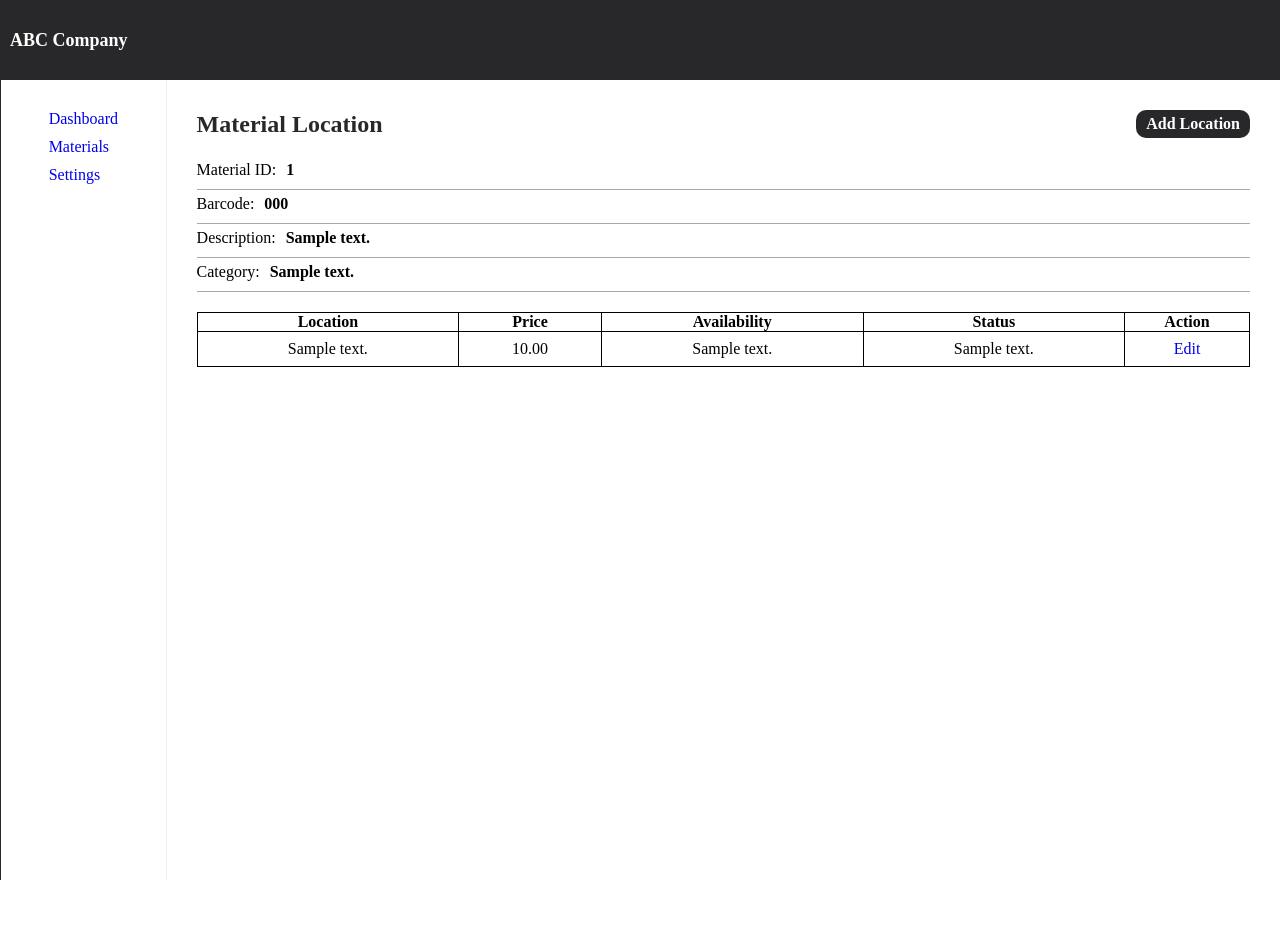
After one commit to cftiangco/abc-company-php, a PHP site: page /dashboard/materials/material-location.php?id=1 in a window 1280 px wide. The commit adds this page. Run offline with PHP 8.4, Linux system fonts and the light colour scheme; tables that the repository leaves empty hold one stand-in row (values such as "Sample post").

Commit message:
added material location partial

```diff
--- a/assets/css/styles.css
+++ b/assets/css/styles.css
@@ -81,6 +81,10 @@ html, body, * {
     text-decoration: none!important;
 }
 
+.text-dark {
+    color: var(--black);
+}
+
 .box .box-content {
     display: flex;
     align-items: center;
@@ -102,6 +106,18 @@ html, body, * {
     display: flex;
 }
 
+.items-center {
+    align-items: center;
+}
+
+.justify-center {
+    justify-content: center;
+}
+
+.justify-between {
+    justify-content: space-between;
+}
+
 .flex-col {
     flex-direction: column;
 }
@@ -120,6 +136,14 @@ html, body, * {
 
 .mt-12 {
     margin-top: 12px;
+}
+
+.hidden {
+    display: none!important;
+}
+
+.block {
+    display: block!important;
 }
 
 .text-input {
@@ -182,3 +206,53 @@ html, body, * {
     padding:8px;
     text-align: center;
 }
+
+.key-value {
+    width:100%;
+    border-bottom: 1px solid #aaa;
+    padding-bottom: 10px;
+    margin-top: 5px;
+}
+
+.action-button {
+    text-decoration: none;
+    cursor: pointer;
+    font-weight: bold;
+    outline:none;
+    border-radius: 10px;
+    color: var(--white);
+    background-color: var(--black);
+    padding:5px 10px;
+    font-size: 16px;
+}
+
+.modal {
+    background-color: rgba(0, 0, 0, 0.5);
+    height:100%;
+    width:100%;
+    position: fixed;
+    z-index: 10;
+    top:0;
+    bottom: 0;
+    right: 0;
+    left: 0;
+    display: flex;
+}
+
+.modal .modal-container {
+    height: 100%;
+    width: 100%;
+    z-index: 20;
+    display: flex;
+    justify-content: center;
+    align-items: center;
+}
+
+.modal .modal-container .modal-content{
+    z-index: 30;
+    min-width: 200px;
+    min-height: 200px;
+    background-color: var(--white);
+    padding: 20px;
+    border-radius: 10px;
+}
--- a/dashboard/index.php
+++ b/dashboard/index.php
@@ -14,7 +14,7 @@
 
     <div class="container"> <!-- container -->
 
-        <h1>Dashboard</h1>
+        <h1 class="text-dark">Dashboard</h1>
 
     </div> <!-- end container -->
 
--- /dev/null
+++ b/dashboard/materials/edit-material-to-location.php
@@ -0,0 +1 @@
+edit material location
--- a/dashboard/materials/index.php
+++ b/dashboard/materials/index.php
@@ -13,7 +13,7 @@
     <?php include '../../partials/sidebar.php'; ?>
 
     <div class="container"> <!-- container -->
-        <h1>Manage Materials</h1>
+        <h1 class="text-dark">Manage Materials</h1>
         <br>
 
         <div class="flex">
--- a/dashboard/materials/list.php
+++ b/dashboard/materials/list.php
@@ -44,7 +44,7 @@
                             <td><?= $row->description ?></td>
                             <td>
                                 <a href="/abc/dashboard/materials/edit.php?id=<?= $row->id ?>" class="li-none">Edit</a>
-                                <a href="/abc/dashboard/materials/view.php?id=<?= $row->id ?>" class="li-none">View</a>
+                                <a href="/abc/dashboard/materials/material-location.php?id=<?= $row->id ?>" class="li-none">Locations</a>
                             </td>
                         </tr>
                     <?php endforeach; ?>
--- /dev/null
+++ b/dashboard/materials/material-location.php
@@ -0,0 +1,156 @@
+<?php
+    include '../../models/Material.php';
+    include '../../models/MaterialLocation.php';
+
+    $material = new Material();
+    $materialLocation = new MaterialLocation();
+
+    $materialLocationData = $materialLocation->fetchAllByMaterialId($_GET['id']);
+    $data = $material->fetchOneWithCategory($_GET['id']);
+?>
+
+
+<?php include '../../partials/header.php'; ?>
+
+
+<header class="header">
+    <div>
+        <h1>ABC Company</h1>
+    </div>
+</header>
+
+
+<div class="main">
+
+    <?php include '../../partials/sidebar.php'; ?>
+
+    <div class="container"> <!-- container -->
+
+        <div class="title flex items-center justify-between">
+            <h2 class="text-dark">Material Location</h2>
+            <!-- <button class="action-button" id="btn-add">Add Location</button> -->
+            <a href="/abc/dashboard/materials/add-material-to-location.php?id=<?= $_GET['id'] ?>" class="action-button">Add Location</a>
+        </div>
+
+        <br/>
+
+
+        <div class="key-value flex">
+            <p>Material ID:</p>
+            <h4><?= $data->id ?></h4>
+        </div>
+
+        <div class="key-value flex">
+            <p>Barcode:</p>
+            <h4><?= $data->barcode ?></h4>
+        </div>
+
+        <div class="key-value flex">
+            <p>Description:</p>
+            <h4><?= $data->description ?></h4>
+        </div>
+
+        <div class="key-value flex">
+            <p>Category:</p>
+            <h4><?= $data->category ?></h4>
+        </div>
+
+        <div class="table-container">
+            <table class="table-bordered">
+                <thead>
+                    <tr>
+                        <th>Location</th>
+                        <th>Price</th>
+                        <th>Availability</th>
+                        <th>Status</th>
+                        <th>Action</th>
+                    </tr>
+                </thead>
+                <tbody id="table-body">
+                    <?php foreach($materialLocationData as $row): ?>
+                        <tr>
+                            <td><?= $row->location ?></td>
+                            <td><?= $row->price ?></td>
+                            <td><?= $row->availability ?></td>
+                            <td><?= $row->status ?></td>
+                            <td>
+                                <a href="/abc/dashboard/materials/edit-material-to-location.php?id=<?=$row->id?>" class="li-none">Edit</a>
+                            </td>
+                        </tr>
+                    <?php endforeach; ?>
+                </tbody>
+            </table>
+        </div>
+
+
+    </div> <!-- end container -->
+
+</div>
+
+<div class="modal hidden" id="modal">
+    <div class="modal-container">
+        <div class="modal-content">
+
+            <div class="modal-header flex justify-between items-center">
+                <h3>Materials</h3>
+                <button class="action-button" id="btn-close">Close</button>
+            </div>
+
+            <div class="modal-body">
+                <div class="table-container">
+                    <table class="table-bordered">
+                        <thead>
+                            <tr>
+                                <th>Material ID</th>
+                                <th>Barcode</th>
+                                <th>Category</th>
+                                <th>Description</th>
+                                <th>Action</th>
+                            </tr>
+                        </thead>
+                        <tbody id="table-body">
+                            <?php foreach($material->fetchAllWithCategories() as $row): ?>
+                                <tr>
+                                    <td><?= $row->id ?></td>
+                                    <td><?= $row->barcode ?></td>
+                                    <td><?= $row->category ?></td>
+                                    <td><?= $row->description ?></td>
+                                    <td>
+                                        <button class="action-button selected" id="btn-select" data-id="<?= $row->id ?>" data-description="<?= $row->description ?>">Select</button>
+                                    </td>
+                                </tr>
+                            <?php endforeach; ?>
+                        </tbody>
+                    </table>
+                </div>
+        </div>
+    </div>
+</div>
+
+<script src="https://cdnjs.cloudflare.com/ajax/libs/jquery/3.7.1/jquery.min.js" integrity="sha512-v2CJ7UaYy4JwqLDIrZUI/4hqeoQieOmAZNXBeQyjo21dadnwR+8ZaIJVT8EE2iyI61OV8e6M8PP2/4hpQINQ/g==" crossorigin="anonymous" referrerpolicy="no-referrer"></script>
+<script>
+    $(document).ready(function() {
+
+        $("#btn-add").click(function() {
+            $("#modal").removeClass("hidden");
+        });
+
+        $("#btn-close").click(function() {
+                $("#modal").removeClass("block");
+                $("#modal").addClass("hidden");
+        });
+
+        $("#table-body").on("click", ".selected", function() {
+                let id = $(this).data("id");
+                let description = $(this).data("description");
+                console.log(id,description)
+
+                $("#material-description").val(description);
+                $("#material-id").val(id);
+
+                $("#modal").addClass("hidden");
+            });
+    });
+</script>
+
+<?php include '../../partials/footer.php'; ?>
--- a/models/Material.php
+++ b/models/Material.php
@@ -20,4 +20,9 @@ class Material extends Main {
         INNER JOIN categories ON materials.category_id = categories.id;")->fetchAll(PDO::FETCH_OBJ);
     }
 
+    public function fetchOneWithCategory($id) {
+        return $this->db->query("SELECT materials.*, categories.description as category FROM materials
+        INNER JOIN categories ON materials.category_id = categories.id WHERE materials.id = '{$id}';")->fetch(PDO::FETCH_OBJ);
+    }
+
 }
--- /dev/null
+++ b/models/MaterialLocation.php
@@ -0,0 +1,25 @@
+<?php
+error_reporting(E_ALL);
+ini_set('display_errors', 1);
+
+require_once('Main.php');
+
+class MaterialLocation extends Main {
+    public $table = "material_location";
+
+    public function __construct() {
+        parent::__construct();
+    }
+
+    public function fetchAllByMaterialId($materialId) {
+        return $this->db->query("SELECT material_location.*,
+        locations.description as `location`,
+        availability.description as `availability`,
+        material_location_status.description as `status`
+        FROM material_location
+        INNER JOIN locations ON locations.id = material_location.location_id
+        INNER JOIN availability ON availability.id = material_location.availability_id
+        INNER JOIN material_location_status ON material_location_status.id = material_location.material_location_status_id
+        WHERE material_location.material_id = $materialId;")->fetchAll(PDO::FETCH_OBJ);
+    }
+}
--- a/partials/sidebar.php
+++ b/partials/sidebar.php
@@ -9,11 +9,5 @@
         <li>
             <a class="li-none" href="#">Settings</a>
         </li>
-        <li>
-            <a class="li-none" href="#">Users</a>
-        </li>
-        <li>
-            <a class="li-none" href="#">Logout</a>
-        </li>
     </ul>
 </div>
```
Also changed, not shown: dashboard/materials/add-material-to-location.php (added, +137 -0 lines), database.sql (+28 -0 lines), models/Availability.php (added, +14 -0 lines), models/Location.php (added, +14 -0 lines), models/MaterialLocationStatus.php (added, +18 -0 lines).
